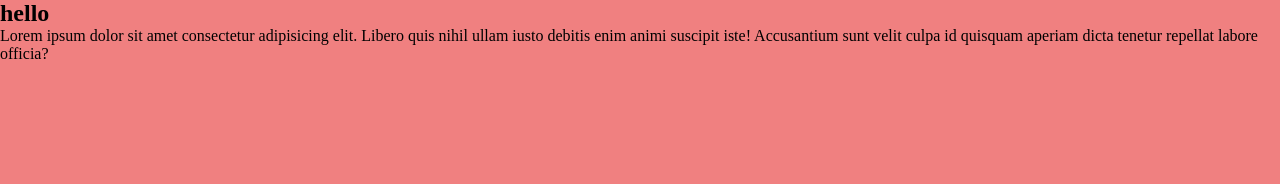
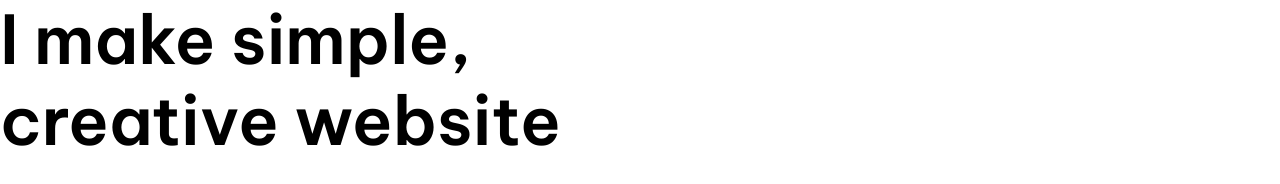
Before and after one commit to thleima/portfolio-css, a website built with Vite: page index.html in a window 1280 px wide. Shown: the top 184 px of the page. Built offline with nearby package versions, Linux system fonts and the light colour scheme.

Commit message:
adding title

```diff
--- a/index.html
+++ b/index.html
@@ -11,14 +11,16 @@
   </head>
   <body>
     <!-- 01 - Loader with two colors pass by -->
-    <div class="wrapper-loader">
+    <!-- <div class="wrapper-loader">
       <div class="background-transition b1"></div>
       <div class="background-transition b2"></div>
-    </div>
+    </div> -->
     <!-- 02 - Home Page -->
     <div class="home">
-      <h2>hello</h2>
-      <p>Lorem ipsum dolor sit amet consectetur adipisicing elit. Libero quis nihil ullam iusto debitis enim animi suscipit iste! Accusantium sunt velit culpa id quisquam aperiam dicta tenetur repellat labore officia?</p>
+      <div class="wrapper-title">
+        <h2 class="home__title">I make simple, creative website</h2>
+      </div>
+
     </div>
 
 
--- a/src/styles/02_home.css
+++ b/src/styles/02_home.css
@@ -4,13 +4,23 @@
   left: 0;
   height: 200vh;
   width: 100vw;
-  background-color: lightcoral;
-  opacity: 0;
-  animation: home .4s 1180ms forwards;
+  opacity: 1;
+  /* animation: home .4s 1180ms forwards; */
 }
 
-@keyframes home {
+/* @keyframes home {
   to {
     opacity: 1;
   }
+} */
+
+.wrapper-title {
+
 }
+
+.home__title {
+  font-family: 'bold';
+  font-size: 4.2rem;
+  max-width: 13ch;
+  line-height: 1.2;
+}
```
